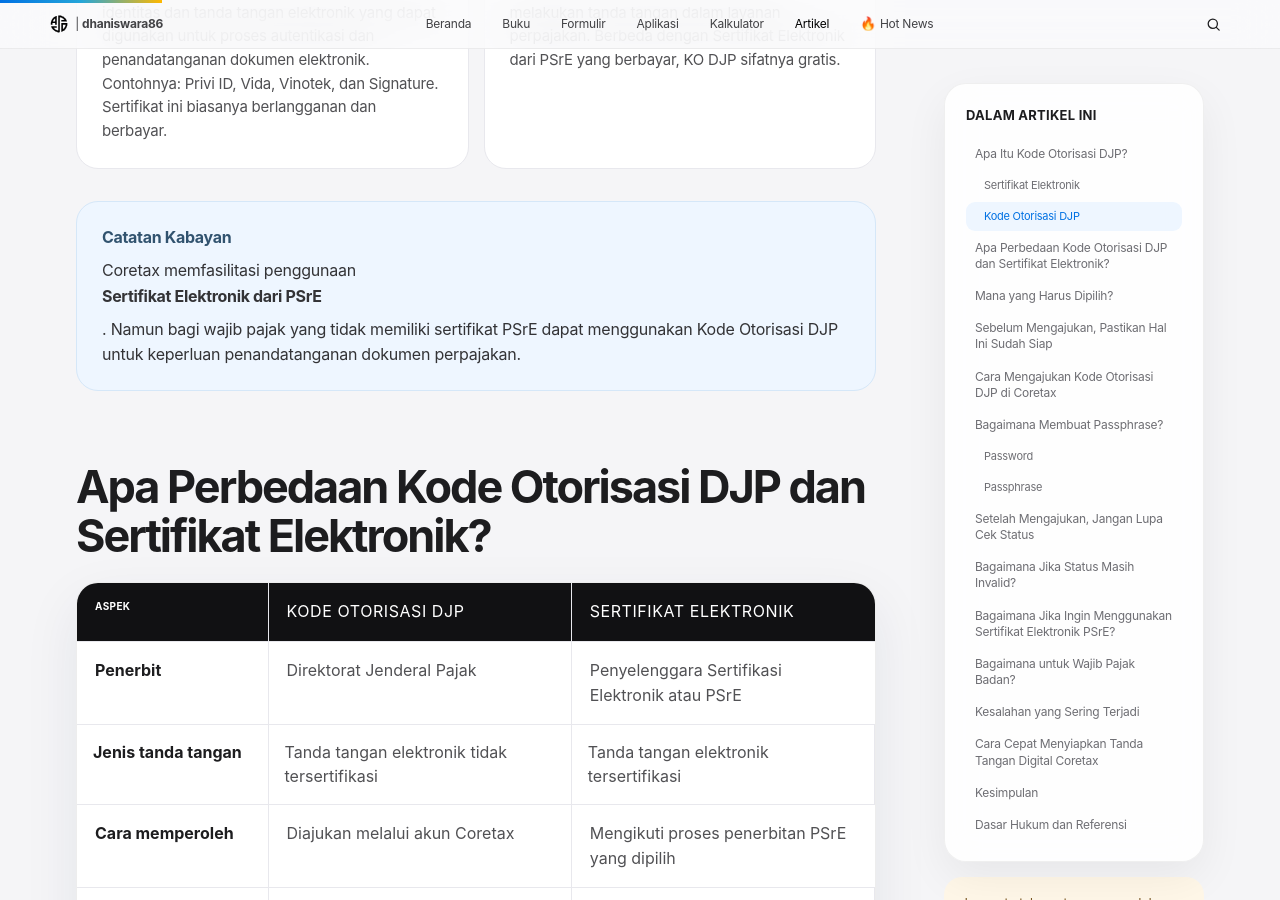
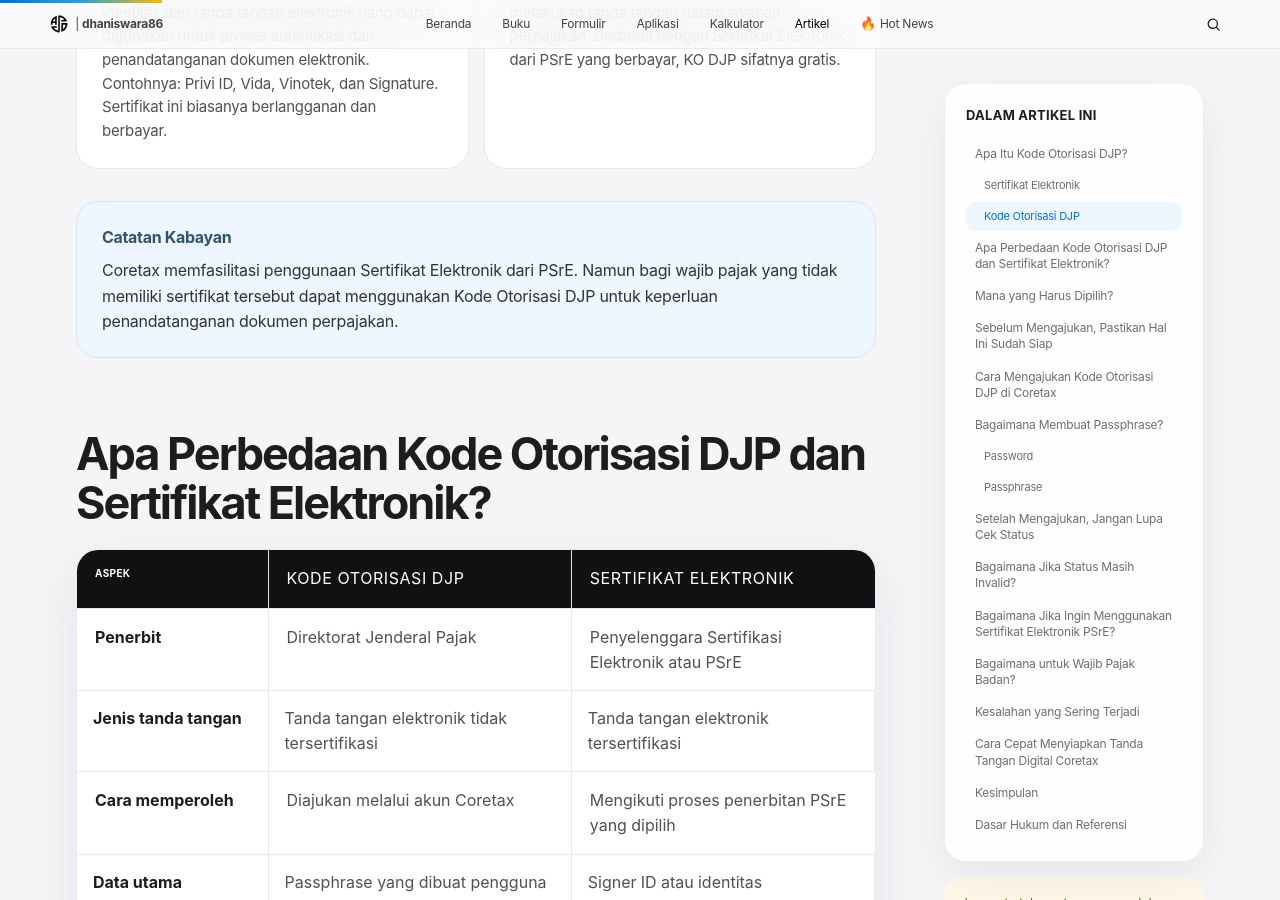
Before and after one commit to dhaniswara86/dhaniswara86.github.io, a Jekyll site: the page built from _artikel/sertifikat-elektronik-coretax.md, in a window 1280 px wide and 900 px high, scrolled down 1446 px. Built offline with Jekyll 4.4.1, drawn with Linux system fonts in a browser that asks for light colours.

Commit message:
Fix formatting in sertifikat-elektronik-coretax.md

```diff
--- a/_artikel/sertifikat-elektronik-coretax.md
+++ b/_artikel/sertifikat-elektronik-coretax.md
@@ -73,7 +73,7 @@
 <div class="jk-callout jk-callout-blue">
 <strong>Catatan Kabayan</strong>
 <p>
-Coretax memfasilitasi penggunaan <strong>Sertifikat Elektronik dari PSrE</strong>. Namun bagi wajib pajak yang tidak memiliki sertifikat PSrE dapat menggunakan Kode Otorisasi DJP untuk keperluan penandatanganan dokumen perpajakan.
+Coretax memfasilitasi penggunaan Sertifikat Elektronik dari PSrE. Namun bagi wajib pajak yang tidak memiliki sertifikat tersebut dapat menggunakan Kode Otorisasi DJP untuk keperluan penandatanganan dokumen perpajakan.
 </p>
 </div>
 </section>
```
